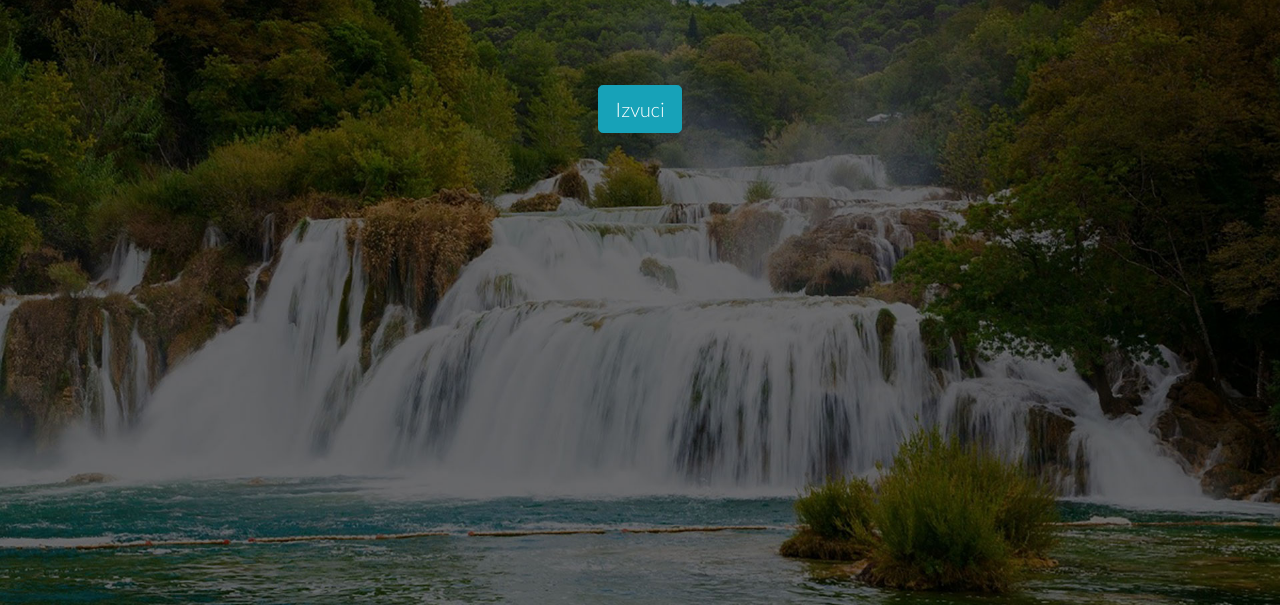
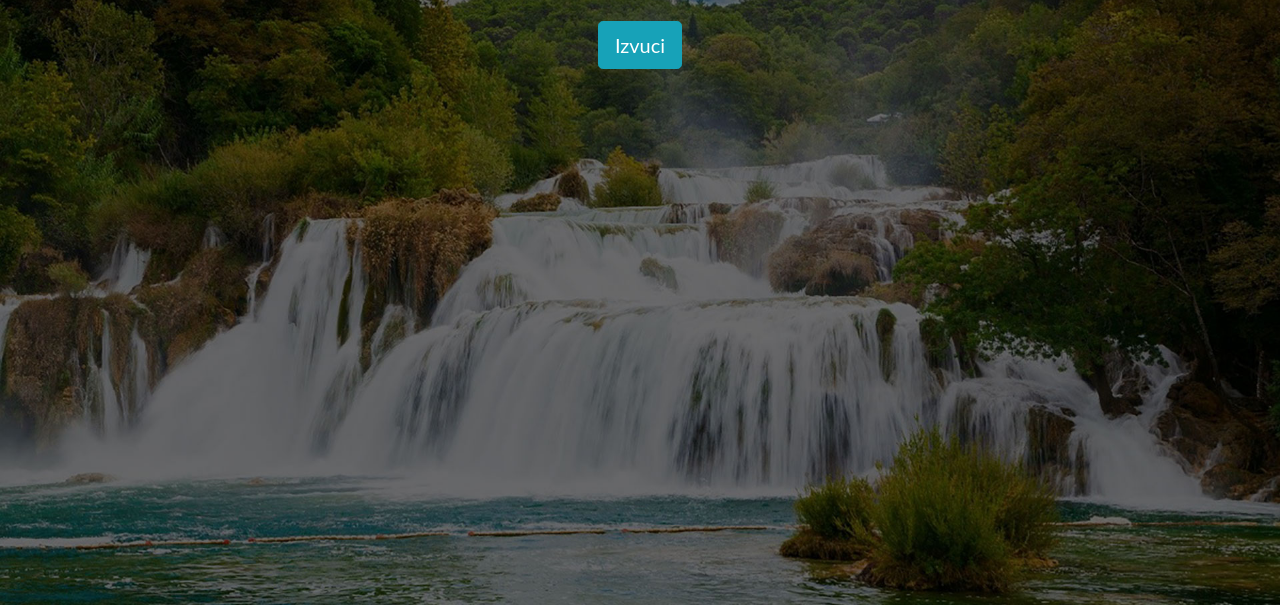
Before and after one commit to IvoGulin/Loto6-45, a plain HTML site: page index.html in a window 1280 px wide. Shown: the part 195-800 px from the top of the page. Drawn offline with nearby package versions, Linux system fonts and the light colour scheme.

Commit message:
Add files via upload

```diff
--- a/index.html
+++ b/index.html
@@ -4,8 +4,7 @@
     <!-- Required meta tags -->
     <meta charset="utf-8">
     <meta name="viewport" content="width=device-width, initial-scale=1, shrink-to-fit=no">
-    <link rel="shortcut icon" type="image/png" href="krka.jpg">
-    <link href='https://fonts.googleapis.com/css?family=Lato:300' rel='stylesheet' type='text/css'>
+    <link rel="shortcut icon" href="styles.css">
 
     <!-- Bootstrap CSS -->
     <link rel="stylesheet" href="https://stackpath.bootstrapcdn.com/bootstrap/4.4.1/css/bootstrap.min.css" integrity="sha384-Vkoo8x4CGsO3+Hhxv8T/Q5PaXtkKtu6ug5TOeNV6gBiFeWPGFN9MuhOf23Q9Ifjh" crossorigin="anonymous">
@@ -20,8 +19,6 @@
 
 <h1 class="mb-2 light text-center">IZVLAČENJE LOTO 6/45</h1>
 <p>Odaberi brojeve</p>
-<br>
-<br>
     <div class="row justify-content-center mt-4 mb-4">
         <button type="button" class="btn btn-info btn-lg" onclick="myFunction()">Izvuci</button>
     </div>
```
